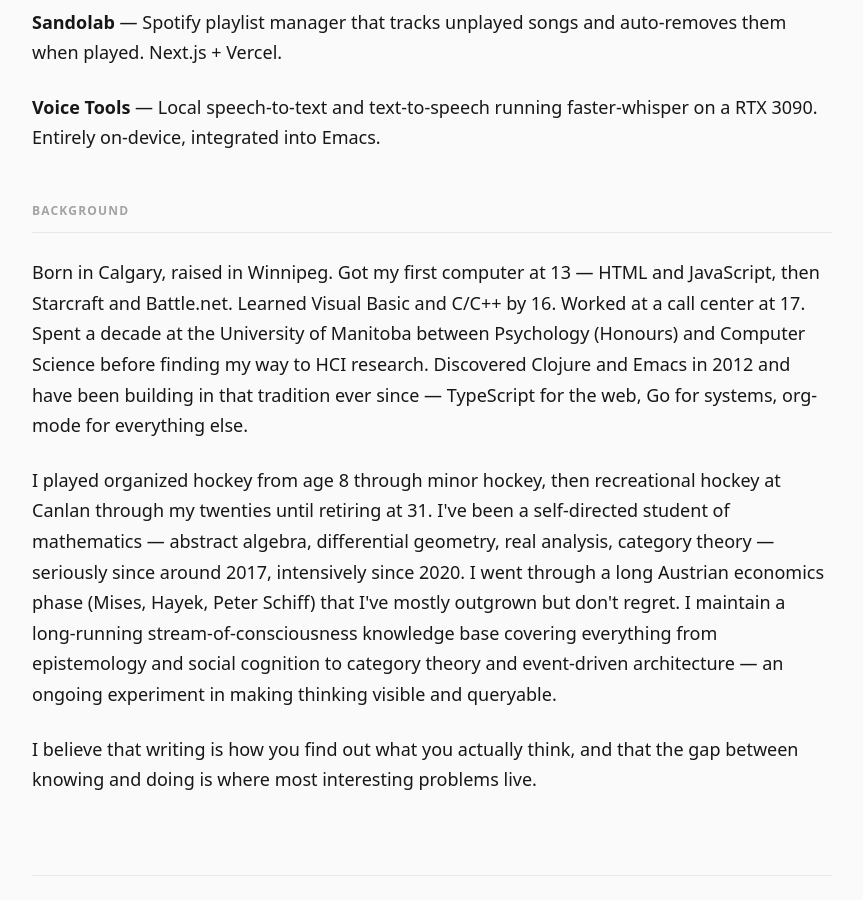
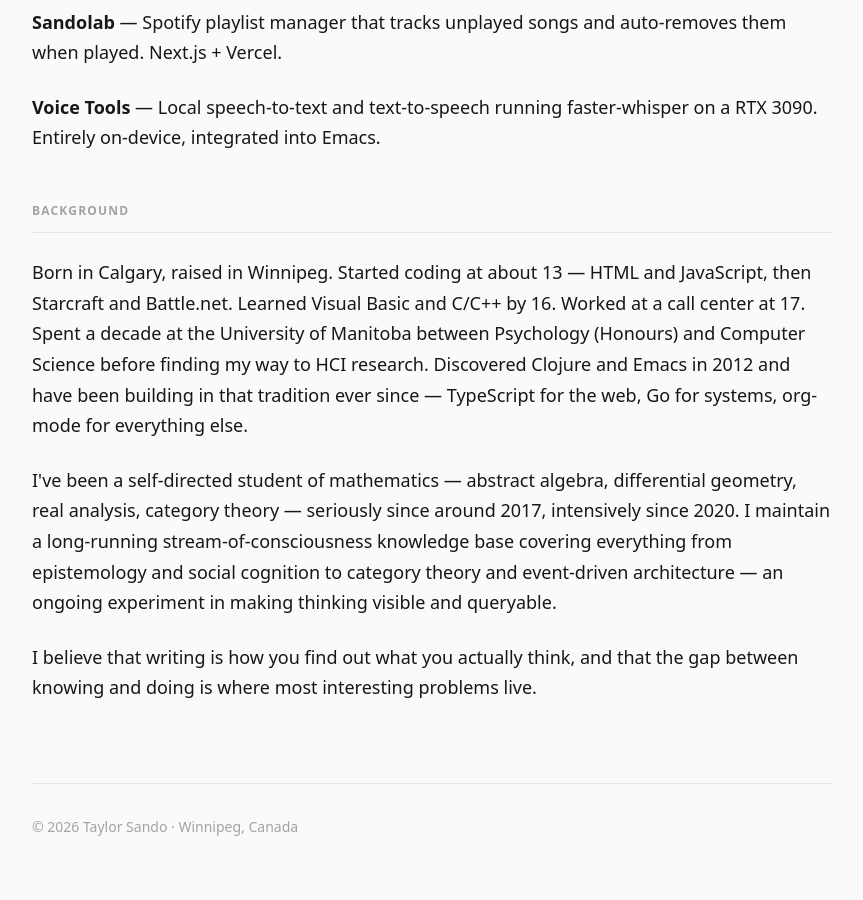
Before and after one commit to taylorSando/taylorSando.github.io, a Jekyll site: the page built from index.html, in a window 1280 px wide and 900 px high, scrolled down 2439 px. Shown: the whole window, without its empty margins (208-1071 px from the left). Built offline with Jekyll 4.4.1, drawn with Linux system fonts in a browser that asks for light colours; some of the changed text lies outside the part shown.

Commit message:
content: trim background section, fix computer claim
- Remove hockey references from background
- Remove Austrian economics phase mention
- Change "got my first computer at 13" to "started coding at about 13"
  (always had a family computer, didn't get own until 18)

Co-Authored-By: Claude Opus 4.6 <noreply@anthropic.com>

```diff
--- a/index.html
+++ b/index.html
@@ -18,7 +18,7 @@ layout: landing
 
 <div class="bio">
   <p>
-    I got my first computer at 13 in 1997, taught myself HTML, and never really
+    I started coding at about 13, taught myself HTML, and never really
     stopped. Two decades of building software, studying mathematics, and trying to
     understand how systems &mdash; technical and human &mdash; actually work. I've
     moved through C/C++ and Visual Basic in high school, a decade at university
@@ -186,7 +186,7 @@ layout: landing
 <h2 class="section-title">Background</h2>
 <div class="bio" style="margin-top: 0;">
   <p>
-    Born in Calgary, raised in Winnipeg. Got my first computer at 13 &mdash; HTML
+    Born in Calgary, raised in Winnipeg. Started coding at about 13 &mdash; HTML
     and JavaScript, then Starcraft and Battle.net. Learned Visual Basic and C/C++
     by 16. Worked at a call center at 17. Spent a decade at the University of
     Manitoba between Psychology (Honours) and Computer Science before finding my
@@ -195,16 +195,12 @@ layout: landing
     systems, org-mode for everything else.
   </p>
   <p>
-    I played organized hockey from age 8 through minor hockey, then recreational
-    hockey at Canlan through my twenties until retiring at 31. I've been a
-    self-directed student of mathematics &mdash; abstract algebra, differential
-    geometry, real analysis, category theory &mdash; seriously since around 2017,
-    intensively since 2020. I went through a long Austrian
-    economics phase (Mises, Hayek, Peter Schiff) that I've mostly outgrown but
-    don't regret. I maintain a long-running stream-of-consciousness knowledge base
-    covering everything from epistemology and social cognition to category theory
-    and event-driven architecture &mdash; an ongoing experiment in making thinking
-    visible and queryable.
+    I've been a self-directed student of mathematics &mdash; abstract algebra,
+    differential geometry, real analysis, category theory &mdash; seriously since
+    around 2017, intensively since 2020. I maintain a long-running
+    stream-of-consciousness knowledge base covering everything from epistemology
+    and social cognition to category theory and event-driven architecture &mdash;
+    an ongoing experiment in making thinking visible and queryable.
   </p>
   <p>
     I believe that writing is how you find out what you actually think, and that
```
